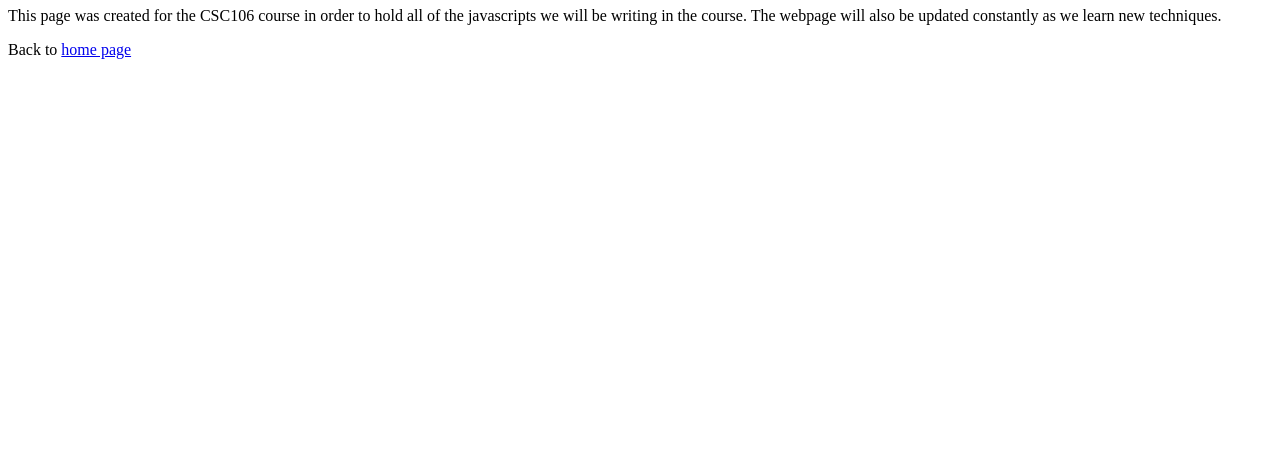
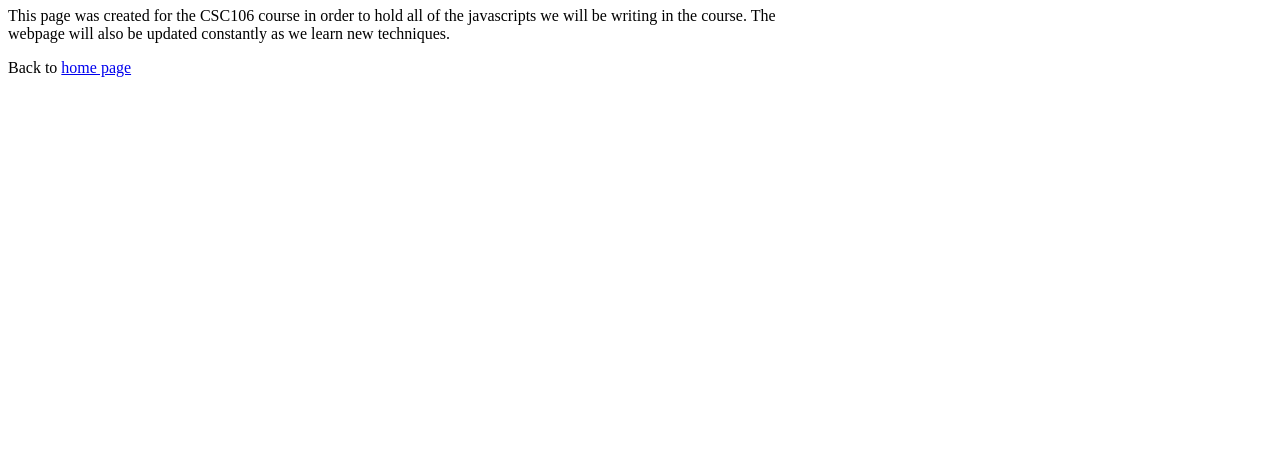
Before and after one commit to liamgarvey/liamgarvey.github.io, a plain HTML site: page javascripts.html in a window 1280 px wide. Shown: the part 345-800 px from the top of the page. Drawn offline with Linux system fonts and the light colour scheme.

Commit message:
Update javascripts.html

```diff
--- a/javascripts.html
+++ b/javascripts.html
@@ -2,6 +2,10 @@
 <html>
 
 <head>
+    <style>div.b {
+  width: 800px;
+}
+  </style>
 <meta charset="utf-8">
 <title>Liam's JavaScript Page </title>
 </head>
@@ -19,8 +23,8 @@
 
 <h1>Liam's JavaScript</h1>
 
-  <p> This page was created for the CSC106 course in order to hold all of the javascripts we will be writing in the course. The webpage will also
-    be updated constantly as we learn new techniques.
+  <p> <div class="b">This page was created for the CSC106 course in order to hold all of the javascripts we will be writing in the course. The webpage will also
+    be updated constantly as we learn new techniques. </div>
   </p>
 Back to <a href="index.html"> home page </a>
 
```
